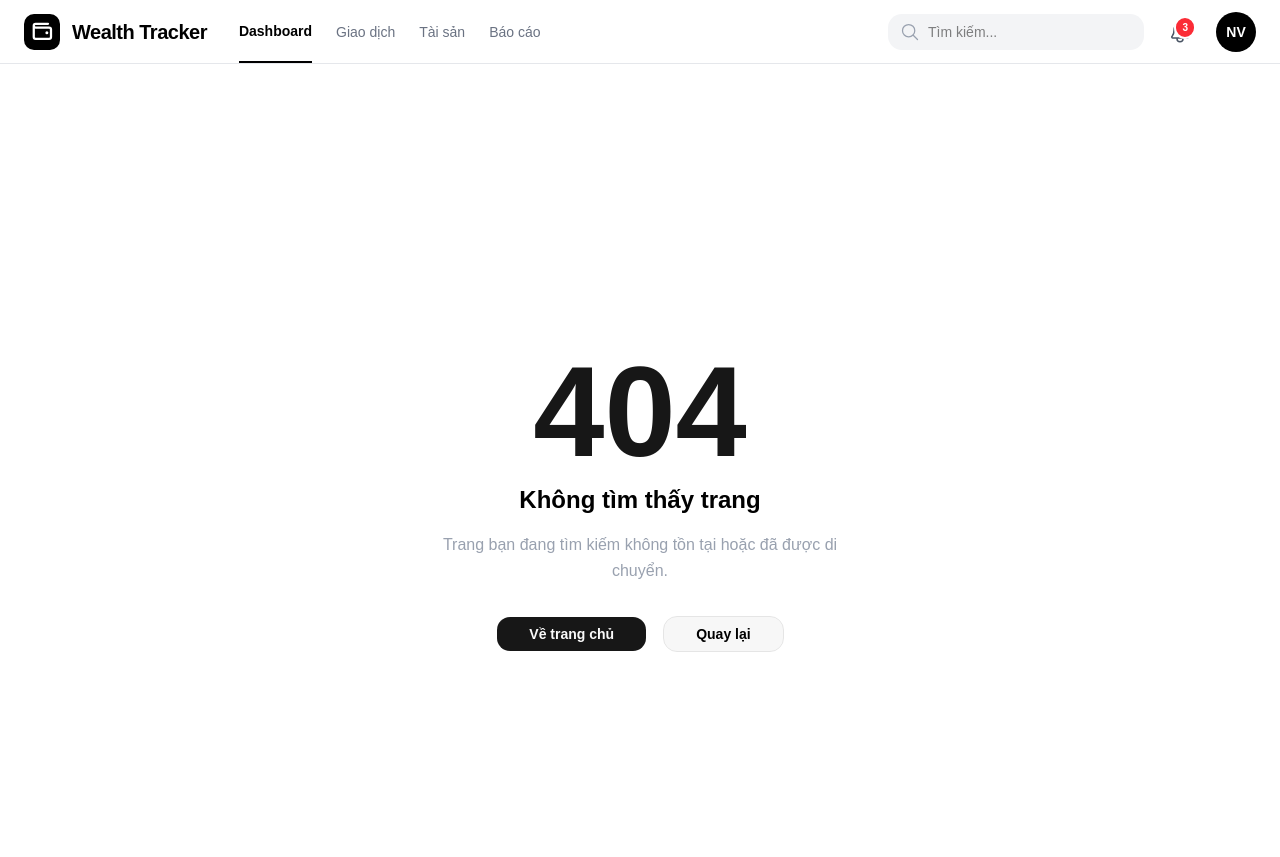
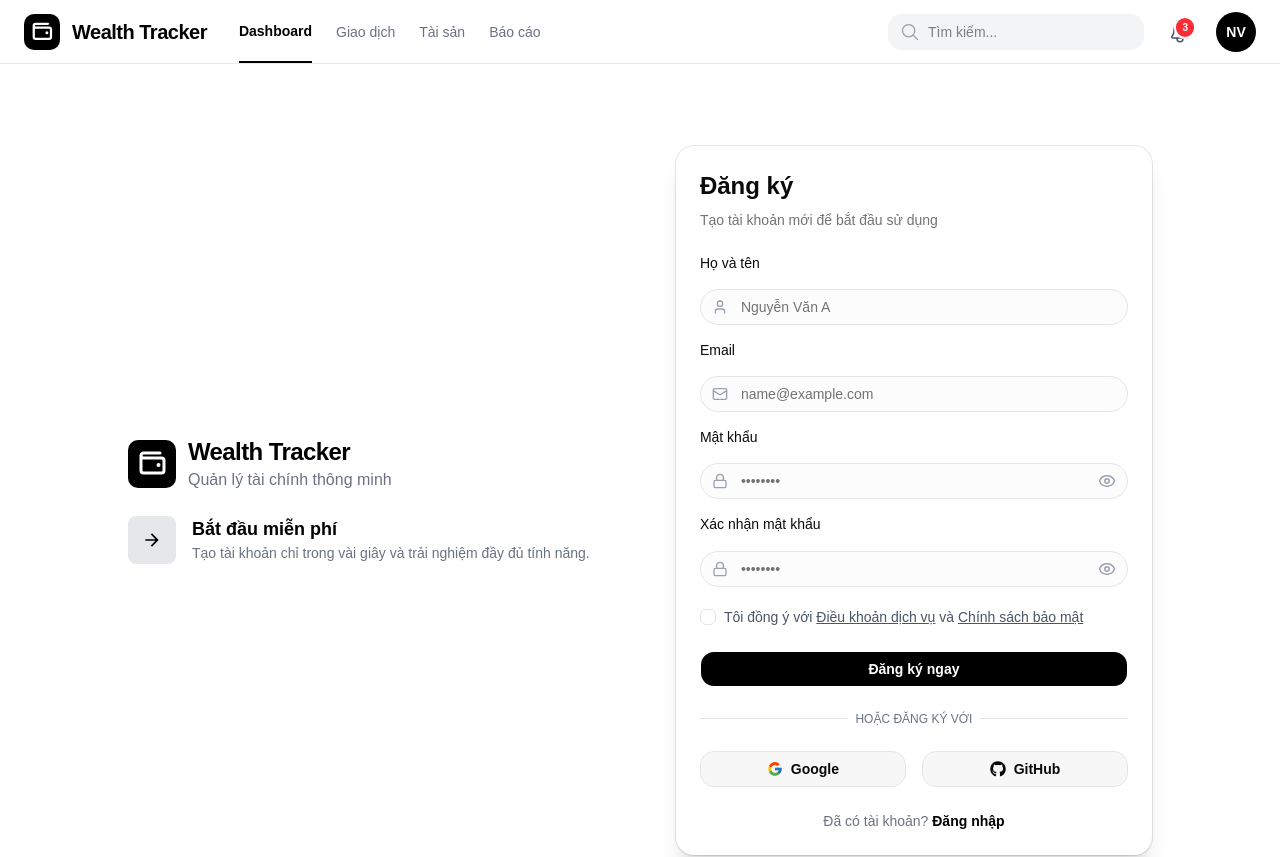
Before and after one commit to Haruto2804/WealthTracker, a React (Vite) app: page /register in a window 1280 px wide. Shown: the top 857 px of the page. Built offline with nearby package versions, Linux system fonts and the light colour scheme.

Commit message:
feat (Register): - Finish Register Page

```diff
--- a/src/App.jsx
+++ b/src/App.jsx
@@ -1,5 +1,5 @@
 
-import { Routes,Route } from 'react-router-dom'
+import { Routes, Route } from 'react-router-dom'
 import Layout from './layouts/Layout'
 import './App.css'
 import Dashboard from './pages/DashboardPage/Dashboard'
@@ -8,6 +8,7 @@ import Asset from './pages/AssetPage/Asset'
 import Report from './pages/ReportPage/Report'
 import Login from './pages/LoginPage'
 import NotFoundPage from './pages/NotFoundPage'
+import Register from './pages/RegisterPage'
 
 
 function App() {
@@ -16,12 +17,13 @@ function App() {
     <Routes>
       {/* Layout bọc ngoài cùng làm Route cha */}
       <Route path="/" element={<Layout />}>
-        <Route path="/dashboard" element = {<Dashboard />}/>
-        <Route path = "/transaction" element = {<Transaction />}/>
-        <Route path='/asset' element={<Asset />}/>
-        <Route path='/report' element={<Report />}/>
-        <Route path='login' element={<Login/>}/>
-        <Route path = '*' element={<NotFoundPage />}/>
+        <Route path="/dashboard" element={<Dashboard />} />
+        <Route path="/transaction" element={<Transaction />} />
+        <Route path='/asset' element={<Asset />} />
+        <Route path='/report' element={<Report />} />
+        <Route path='/login' element={<Login />} />
+        <Route path='/register' element={<Register />} />
+        <Route path='*' element={<NotFoundPage />} />
       </Route>
     </Routes>
   )
--- a/src/pages/LoginPage.jsx
+++ b/src/pages/LoginPage.jsx
@@ -18,7 +18,7 @@ const Login = () => {
       <div className="flex flex-col md:flex-row max-w-5xl w-full gap-10 items-center">
 
         {/* BÊN TRÁI: GIỚI THIỆU */}
-        <div className="w-full md:w-1/2 flex flex-col gap-6">
+        <div className="hidden md:flex w-1/2 flex-col gap-6 ">
           <div className="flex gap-3 items-center">
             <div className="bg-black rounded-lg flex items-center justify-center p-2">
               <PiWalletBold className="text-white size-8" />
@@ -137,7 +137,7 @@ const Login = () => {
             {/* Footer */}
             <p className="text-center text-sm text-gray-500 mt-4">
               Chưa có tài khoản?{" "}
-              <a href="#" className="font-bold text-black hover:underline">Đăng ký ngay</a>
+              <a href="/register" className="font-bold text-black hover:underline">Đăng ký ngay</a>
             </p>
 
           </CardContent>
--- /dev/null
+++ b/src/pages/RegisterPage.jsx
@@ -0,0 +1,142 @@
+import { useState } from "react";
+import { PiWalletBold } from "react-icons/pi";
+import { MdOutlineArrowForward } from "react-icons/md";
+import { Card, CardContent, CardDescription, CardHeader, CardTitle } from "@/components/ui/card";
+import { Field, FieldGroup, FieldLabel } from "@/components/ui/field";
+import { Input } from "@/components/ui/input";
+import { Mail, Lock, Eye, EyeOff, User } from "lucide-react";
+import { FaGithub } from "react-icons/fa";
+import { FcGoogle } from "react-icons/fc";
+import AppButton from "@/components/AppButton";
+import { Checkbox } from "@/components/ui/checkbox"
+
+const Register = () => {
+  const [showPass, setShowPass] = useState(false);
+  const [showConfirmPass, setShowConfirmPass] = useState(false);
+  const [checked, setChecked] = useState(false);
+  return (
+    <div className="min-h-screen flex items-center justify-center p-4">
+      <div className="flex flex-col md:flex-row max-w-5xl w-full gap-10 items-center">
+
+        {/* BÊN TRÁI: GIỚI THIỆU (Giữ nguyên như trang Login để đồng bộ) */}
+        <div className="hidden md:flex w-1/2 flex-col gap-6 ">
+          <div className="flex gap-3 items-center">
+            <div className="bg-black rounded-lg flex items-center justify-center p-2">
+              <PiWalletBold className="text-white size-8" />
+            </div>
+            <div>
+              <p className="text-black text-2xl font-bold tracking-tight">Wealth Tracker</p>
+              <p className="text-gray-500">Quản lý tài chính thông minh</p>
+            </div>
+          </div>
+          <div className="space-y-4">
+            <div className="flex gap-4">
+              <div className="flex items-center justify-center bg-gray-200 h-12 w-12 shrink-0 rounded-md">
+                <MdOutlineArrowForward className="size-5" />
+              </div>
+              <div>
+                <p className="text-[18px] font-bold">Bắt đầu miễn phí</p>
+                <p className="text-gray-500 text-[14px]">Tạo tài khoản chỉ trong vài giây và trải nghiệm đầy đủ tính năng.</p>
+              </div>
+            </div>
+          </div>
+        </div>
+
+        {/* BÊN PHẢI: FORM ĐĂNG KÝ */}
+        <Card className="w-full md:w-[480px] shadow-xl">
+          <CardHeader>
+            <CardTitle className="text-2xl font-bold">Đăng ký</CardTitle>
+            <CardDescription>Tạo tài khoản mới để bắt đầu sử dụng</CardDescription>
+          </CardHeader>
+          <CardContent className="grid gap-4">
+
+            {/* Họ và tên */}
+            <Field>
+              <FieldLabel>Họ và tên</FieldLabel>
+              <div className="relative flex items-center mt-1">
+                <User className="absolute left-3 text-gray-400 size-4" />
+                <Input placeholder="Nguyễn Văn A" className="pl-10 bg-gray-50/50" />
+              </div>
+            </Field>
+
+            {/* Email */}
+            <Field>
+              <FieldLabel>Email</FieldLabel>
+              <div className="relative flex items-center mt-1">
+                <Mail className="absolute left-3 text-gray-400 size-4" />
+                <Input type="email" placeholder="name@example.com" className="pl-10 bg-gray-50/50" />
+              </div>
+            </Field>
+
+            {/* Mật khẩu */}
+            <Field>
+              <FieldLabel>Mật khẩu</FieldLabel>
+              <div className="relative flex items-center mt-1">
+                <Lock className="absolute left-3 text-gray-400 size-4" />
+                <Input
+                  type={showPass ? "text" : "password"}
+                  placeholder="••••••••"
+                  className="pl-10 pr-10 bg-gray-50/50"
+                />
+                <button type="button" onClick={() => setShowPass(!showPass)} className="absolute right-3 text-gray-400">
+                  {showPass ? <EyeOff size={18} /> : <Eye size={18} />}
+                </button>
+              </div>
+            </Field>
+
+            {/* Xác nhận mật khẩu */}
+            <Field>
+              <FieldLabel>Xác nhận mật khẩu</FieldLabel>
+              <div className="relative flex items-center mt-1">
+                <Lock className="absolute left-3 text-gray-400 size-4" />
+                <Input
+                  type={showConfirmPass ? "text" : "password"}
+                  placeholder="••••••••"
+                  className="pl-10 pr-10 bg-gray-50/50"
+                />
+                <button type="button" onClick={() => setShowConfirmPass(!showConfirmPass)} className="absolute right-3 text-gray-400">
+                  {showConfirmPass ? <EyeOff size={18} /> : <Eye size={18} />}
+                </button>
+              </div>
+            </Field>
+
+            {/* Điều khoản */}
+            <div className="flex items-center space-x-2 mt-1">
+              <Checkbox checked={checked} onCheckedChange={setChecked}/>
+              <label htmlFor="terms" className="text-sm text-gray-600">
+                Tôi đồng ý với <span className="underline cursor-pointer">Điều khoản dịch vụ</span> và <span className="underline cursor-pointer">Chính sách bảo mật</span>
+              </label>
+            </div>
+
+            <AppButton className="w-full mt-2 bg-black text-white hover:bg-gray-800">
+              Đăng ký ngay
+            </AppButton>
+
+            <div className="relative my-2">
+              <div className="absolute inset-0 flex items-center"><span className="w-full border-t"></span></div>
+              <div className="relative flex justify-center text-xs uppercase">
+                <span className="bg-white px-2 text-gray-500">Hoặc đăng ký với</span>
+              </div>
+            </div>
+
+            <div className="grid grid-cols-2 gap-4">
+              <AppButton variant="outline" className="w-full flex gap-2">
+                <FcGoogle size={20} /> Google
+              </AppButton>
+              <AppButton variant="outline" className="w-full flex gap-2">
+                <FaGithub size={20} /> GitHub
+              </AppButton>
+            </div>
+
+            <p className="text-center text-sm text-gray-500 mt-2">
+              Đã có tài khoản?{" "}
+              <a href="/login" className="font-bold text-black hover:underline">Đăng nhập</a>
+            </p>
+          </CardContent>
+        </Card>
+      </div>
+    </div>
+  );
+};
+
+export default Register;
```
